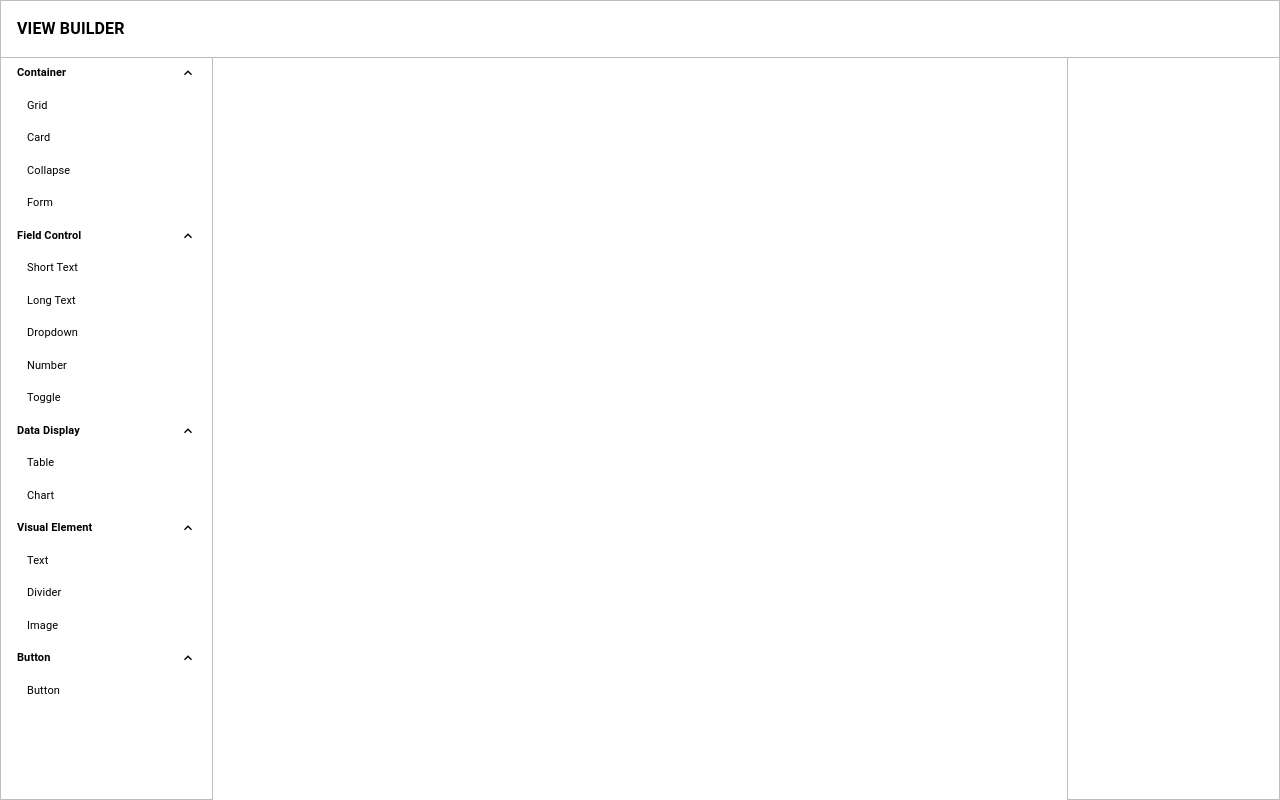
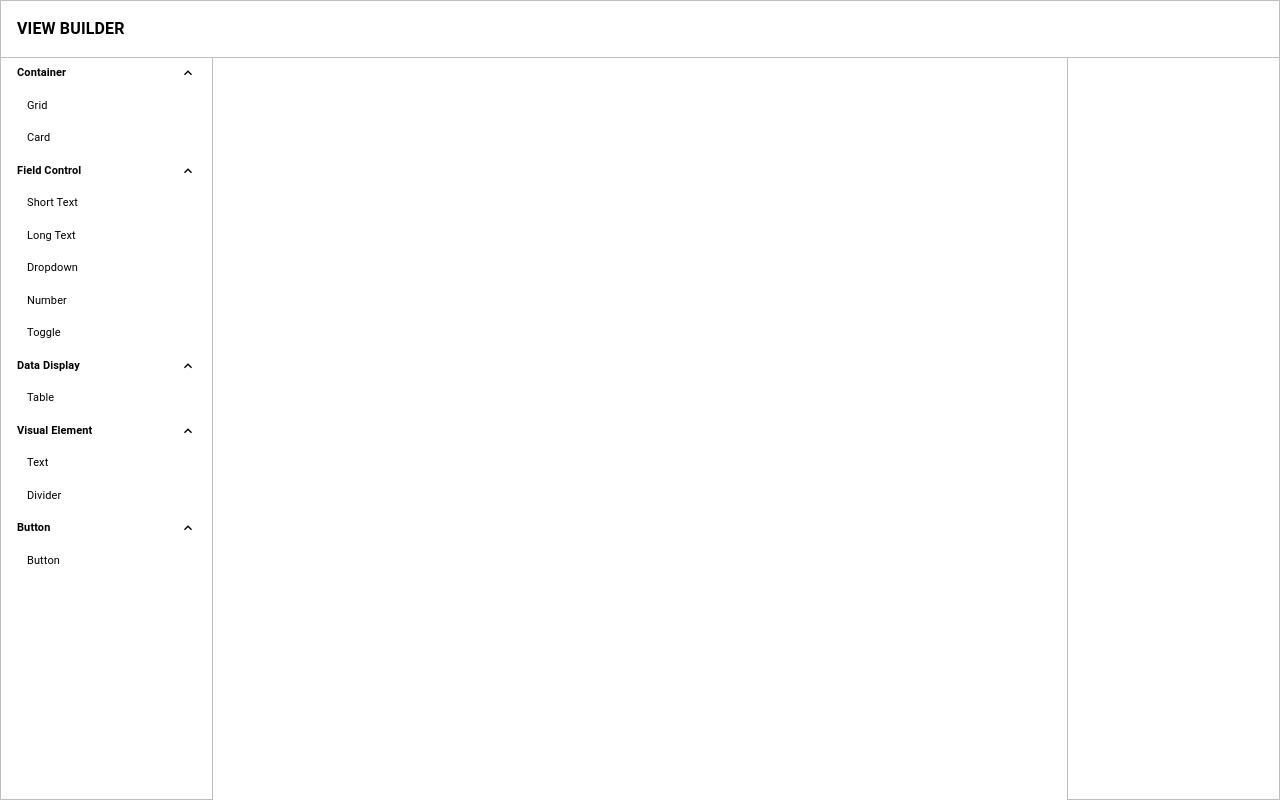
Before and after one commit to DanJul572/ZApp_Web_App, a Next.js app: page /view/create in a window 1280 px wide. Built offline with nearby package versions, Linux system fonts and the light colour scheme.

Commit message:
remove component when not supported

```diff
--- a/src/app/view/create/component/index.js
+++ b/src/app/view/create/component/index.js
@@ -12,7 +12,7 @@ import Typography from '@mui/material/Typography';
 
 import COMPONENT_GROUP_TYPE from '@/constant/COMPONENT_GROUP_TYPE';
 import CONTAINER_TYPE from '@/constant/CONTAINER_TYPE';
-import DATA_DISPLAY_TYPE from '@/constant/DATA_DISPLAY';
+import DATA_DISPLAY_TYPE from '@/constant/DATA_DISPLAY_TYPE';
 import INPUT_TYPE from '@/constant/INPUT_TYPE';
 import VISUAL_ELEMENT_TYPE from '@/constant/VISUAL_ELEMENT_TYPE';
 import BUTTON_TYPE from '@/constant/BUTTON_TYPE';
--- a/src/app/view/create/content/index.js
+++ b/src/app/view/create/content/index.js
@@ -19,7 +19,7 @@ import Toggle from '@/component/input/Toggle';
 import BUTTON_TYPE from '@/constant/BUTTON_TYPE';
 import COMPONENT_GROUP_TYPE from '@/constant/COMPONENT_GROUP_TYPE';
 import CONTAINER_TYPE from '@/constant/CONTAINER_TYPE';
-import DATA_DISPLAY_TYPE from '@/constant/DATA_DISPLAY';
+import DATA_DISPLAY_TYPE from '@/constant/DATA_DISPLAY_TYPE';
 import INPUT_TYPE from '@/constant/INPUT_TYPE';
 import VISUAL_ELEMENT_TYPE from '@/constant/VISUAL_ELEMENT_TYPE';
 
--- a/src/app/view/create/properties/Label.js
+++ b/src/app/view/create/properties/Label.js
@@ -12,7 +12,7 @@ import Typography from '@mui/material/Typography';
 import LongText from '@/component/input/LongText';
 
 import COMPONENT_GROUP_TYPE from '@/constant/COMPONENT_GROUP_TYPE';
-import DATA_DISPLAY_TYPE from '@/constant/DATA_DISPLAY';
+import DATA_DISPLAY_TYPE from '@/constant/DATA_DISPLAY_TYPE';
 import VISUAL_ELEMENT_TYPE from '@/constant/VISUAL_ELEMENT_TYPE';
 
 const Label = props => {
--- a/src/constant/DATA_DISPLAY.js
+++ b/src/constant/DATA_DISPLAY_TYPE.js
@@ -3,10 +3,10 @@ const DATA_DISPLAY_TYPE = {
         value: 1,
         label: 'Table',
     },
-    chart: {
-        value: 2,
-        label: 'Chart',
-    },
+    // chart: {
+    //     value: 2,
+    //     label: 'Chart',
+    // },
 };
 
 export default DATA_DISPLAY_TYPE;
--- a/src/constant/container_type.js
+++ b/src/constant/container_type.js
@@ -7,14 +7,14 @@ const CONTAINER_TYPE = {
         value: 2,
         label: 'Card',
     },
-    collaps: {
-        value: 3,
-        label: 'Collapse',
-    },
-    form: {
-        value: 4,
-        label: 'Form',
-    },
+    // collaps: {
+    //     value: 3,
+    //     label: 'Collapse',
+    // },
+    // form: {
+    //     value: 4,
+    //     label: 'Form',
+    // },
 };
 
 export default CONTAINER_TYPE;
--- a/src/constant/visual_element_type.js
+++ b/src/constant/visual_element_type.js
@@ -7,10 +7,10 @@ const VISUAL_ELEMENT_TYPE = {
         value: 2,
         label: 'Divider',
     },
-    image: {
-        value: 2,
-        label: 'Image',
-    },
+    // image: {
+    //     value: 3,
+    //     label: 'Image',
+    // },
 };
 
 export default VISUAL_ELEMENT_TYPE;
```
